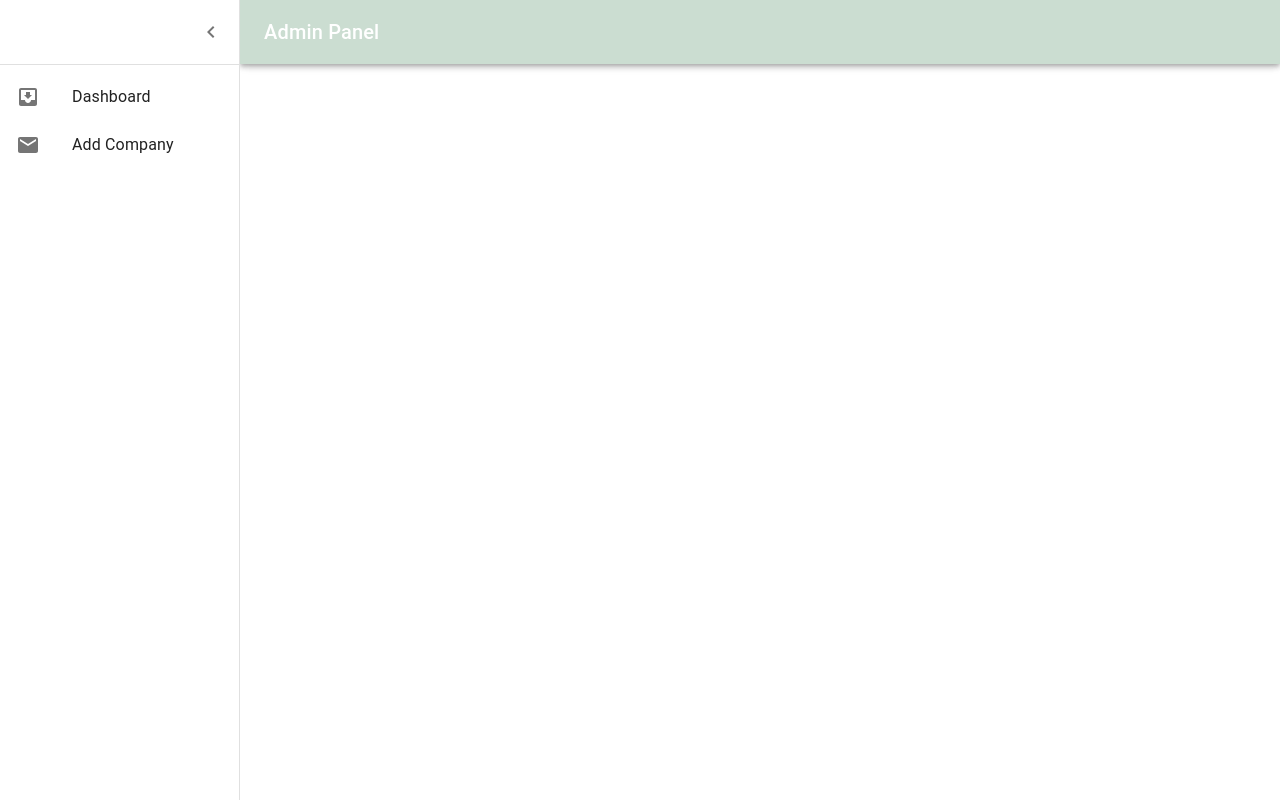
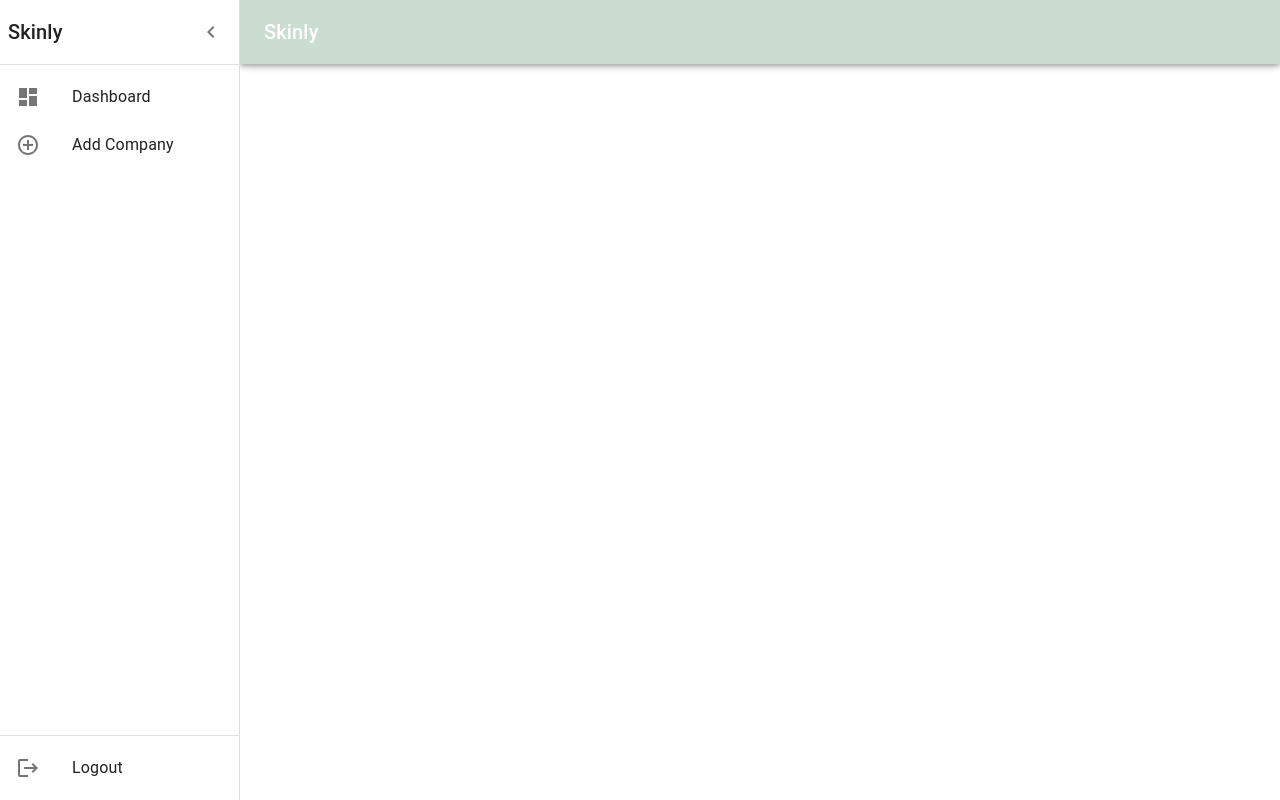
Before and after one commit to LyneSultan/skinly-admin-panel, a React (Create React App) app: page / in a window 1280 px wide. Both pictures are taken after a click on the button "open drawer". Built offline with nearby package versions, Linux system fonts and the light colour scheme.

Commit message:
updated layout

```diff
--- a/src/layout.jsx
+++ b/src/layout.jsx
@@ -1,7 +1,8 @@
+import AddCircleOutlineIcon from '@mui/icons-material/AddCircleOutline';
 import ChevronLeftIcon from '@mui/icons-material/ChevronLeft';
-import MailIcon from '@mui/icons-material/Mail';
+import DashboardIcon from '@mui/icons-material/Dashboard';
+import LogoutIcon from '@mui/icons-material/Logout';
 import MenuIcon from '@mui/icons-material/Menu';
-import InboxIcon from '@mui/icons-material/MoveToInbox';
 import MuiAppBar from '@mui/material/AppBar';
 import Box from '@mui/material/Box';
 import CssBaseline from '@mui/material/CssBaseline';
@@ -85,16 +86,21 @@ export default function Layout({ children }) {
 
   const sidebarContent = (
     <>
-      <DrawerHeader>
+      <DrawerHeader sx={{ display: 'flex', flexDirection: 'row', justifyContent: 'space-between' }}>
+        <Typography variant="h6" >
+          Skinly
+        </Typography>
         <IconButton onClick={handleDrawerClose}>
           <ChevronLeftIcon />
         </IconButton>
+
       </DrawerHeader>
       <Divider />
+      <Box sx={{ display: 'flex', flexDirection: 'column', height: '100%' }}>
         <List>
           {[
-        { text: 'Dashboard', icon: <InboxIcon />, link: '/dashboard' },
-        { text: 'Add Company', icon: <MailIcon />, link: '/add-company' },
+            { text: 'Dashboard', icon: <DashboardIcon />, link: '/home' },
+            { text: 'Add Company', icon: <AddCircleOutlineIcon />, link: '/add-company' },
           ].map((item) => (
             <ListItem key={item.text} disablePadding>
               <ListItemButton component="a" href={item.link}>
@@ -104,13 +110,33 @@ export default function Layout({ children }) {
             </ListItem>
           ))}
         </List>
+
+        <Box sx={{ mt: 'auto', }}>
+          <Divider />
+          <List>
+            <ListItem disablePadding>
+              <ListItemButton
+                onClick={() => {
+                  localStorage.removeItem('token');
+                  window.location.href = '/';
+                }}
+              >
+                <ListItemIcon>
+                  <LogoutIcon />
+                </ListItemIcon>
+                <ListItemText primary="Logout" />
+              </ListItemButton>
+            </ListItem>
+          </List>
+        </Box>
+      </Box>
     </>
   );
 
   return (
     <Box sx={{ display: 'flex' }}>
       <CssBaseline />
-      <AppBar position="fixed" open={open } sx={{ backgroundColor: '#CBDDD1' }}>
+      <AppBar position="fixed" open={open} sx={{ backgroundColor: '#CBDDD1' }}>
         <Toolbar>
           <IconButton
             color="inherit"
@@ -122,7 +148,7 @@ export default function Layout({ children }) {
             <MenuIcon />
           </IconButton>
           <Typography variant="h6" noWrap component="div">
-            Admin Panel
+            Skinly
           </Typography>
         </Toolbar>
       </AppBar>
```
Lines whose indentation alone changed are shown as unchanged.
